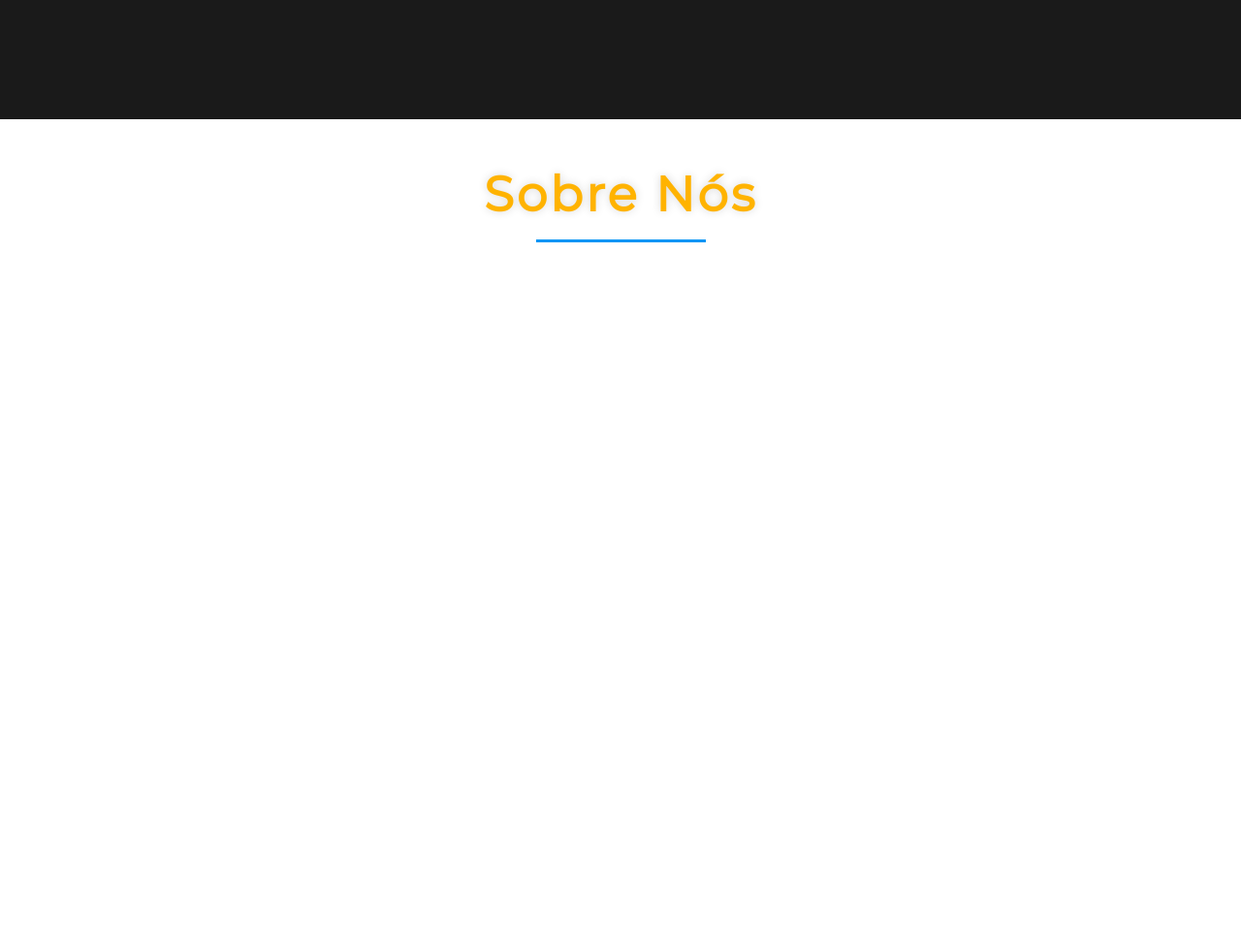
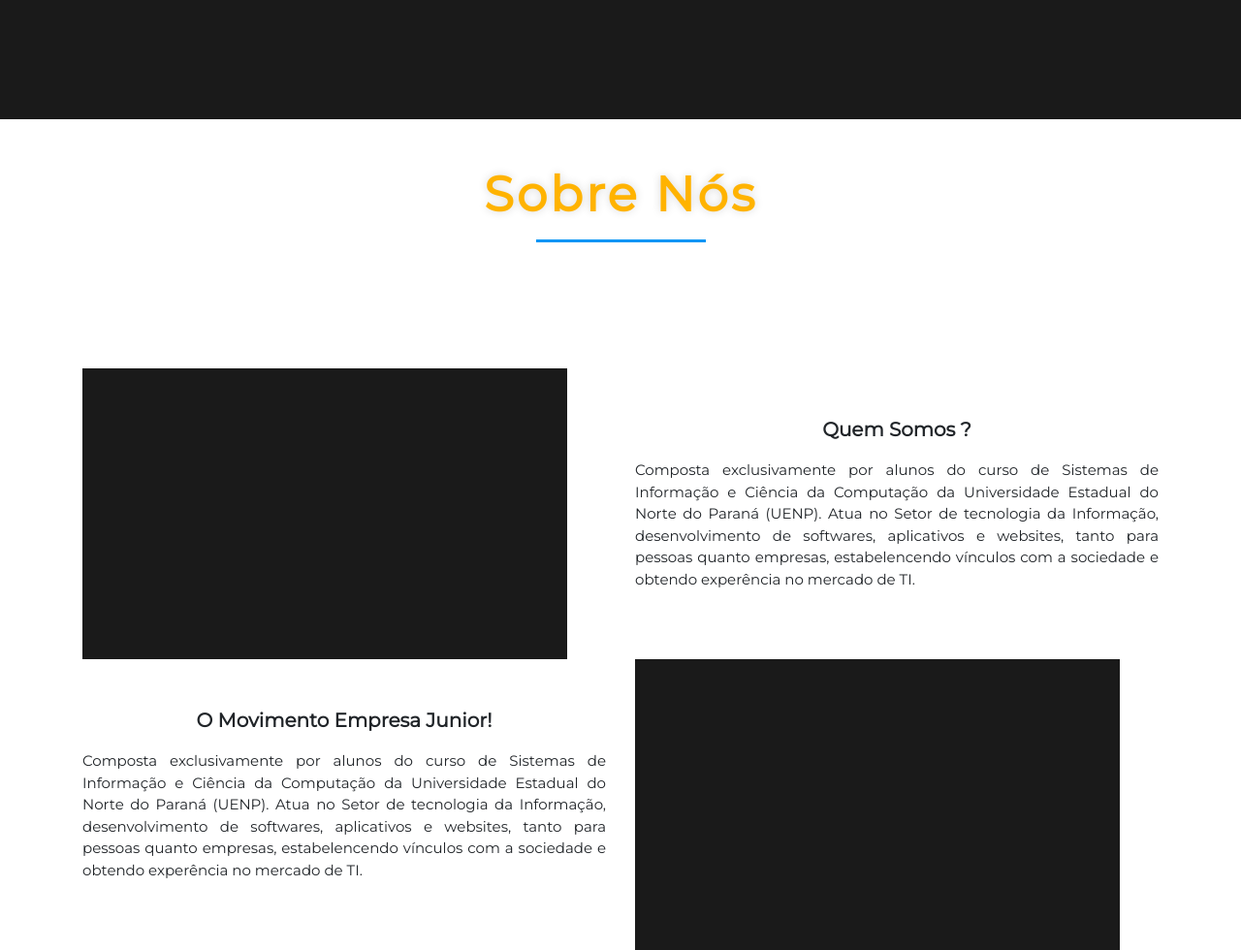
Before and after one commit to danielgrando/SetupJr, a website: page src/index.html in a window 1280 px wide. Shown: the part 2492-3472 px from the top of the page at 97% size. Before the commit the page ends 2792 px from the top, so only its background shows below. Drawn offline with Linux system fonts and the light colour scheme.

Commit message:
Mudanças

```diff
--- a/src/css/style.scss
+++ b/src/css/style.scss
@@ -75,8 +75,6 @@ header .nav-item a:hover::after{
     border: none;
 }
 
-
-
 //SERVIÇOS
 
 
@@ -129,3 +127,25 @@ header .nav-item a:hover::after{
 .imagem1{
   padding-left: 100px;
 }
+
+
+
+
+
+//SOBRE NÓS
+
+.margem-sobre{
+    margin-top:80px;
+}
+.foto1{
+    width: 500px;
+    height: 300px;
+    background-color: $preto;
+}
+.texto-sobre{
+    font-size: 15px;
+}
+.titulo-sobre{
+    font-weight: 700;
+    font-size: 20px;
+}
--- a/src/index.html
+++ b/src/index.html
@@ -151,12 +151,12 @@
                         <a class="carousel-control-prev" href="#carouselExampleControls" role="button"
                             data-slide="prev">
                             <span class="carousel-control-prev-icon" aria-hidden="true"></span>
-                            <span class="sr-only">Previous</span>
+
                         </a>
                         <a class="carousel-control-next " href="#carouselExampleControls" role="button"
                             data-slide="next">
                             <span class="carousel-control-next-icon" aria-hidden="true"></span>
-                            <span class="sr-only">Next</span>
+
                         </a>
                     </div>
                 </div>
@@ -171,17 +171,51 @@
             <div class="row">
                 <div class="col-md-12 text-center mt-5">
                     <h1 class="titulos-section">Sobre Nós</h1>
-                    <hr class="hr mr-auto">
+                    <hr class="hr">
                 </div>
             </div>
+            <div class="row margem-sobre">
+                <div class="col-md-6">
+                    <div class="foto1">
+
+                    </div>
+                </div>
+                <div class="col-md-6">
+                    <p class="text-center mt-5 titulo-sobre">Quem Somos ?</p>
+                    <p class="texto-sobre text-justify">
+                        Composta exclusivamente por alunos do curso de Sistemas de Informação e Ciência da Computação da
+                        Universidade Estadual do Norte do Paraná (UENP). Atua no Setor de tecnologia da Informação,
+                        desenvolvimento de softwares, aplicativos e websites, tanto para pessoas quanto empresas,
+                        estabelencendo vínculos com a sociedade e obtendo experência no mercado de TI.
+                    </p>
+                </div>
+            </div>
+            <div class="row">
+                <div class="col-md-6">
+                    <p class="text-center mt-5 titulo-sobre">O Movimento Empresa Junior! </p>
+                    <p class="texto-sobre text-justify">
+                        Composta exclusivamente por alunos do curso de Sistemas de Informação e Ciência da Computação da
+                        Universidade Estadual do Norte do Paraná (UENP). Atua no Setor de tecnologia da Informação,
+                        desenvolvimento de softwares, aplicativos e websites, tanto para pessoas quanto empresas,
+                        estabelencendo vínculos com a sociedade e obtendo experência no mercado de TI.
+                    </p>
+                </div>
+                <div class="col-md-6">
+                    <div class="foto1">
+
+                    </div>
+                </div>
 
 
 
 
-        </div>
+            </div>
     </section>
 
+    <footer>
 
+
+    </footer>
 
 
 
```
Also changed, not shown: src/css/style.css, 1 other file.
